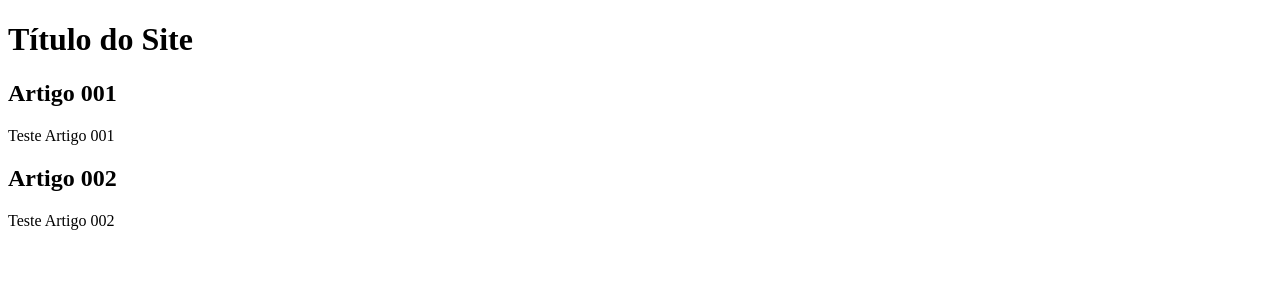
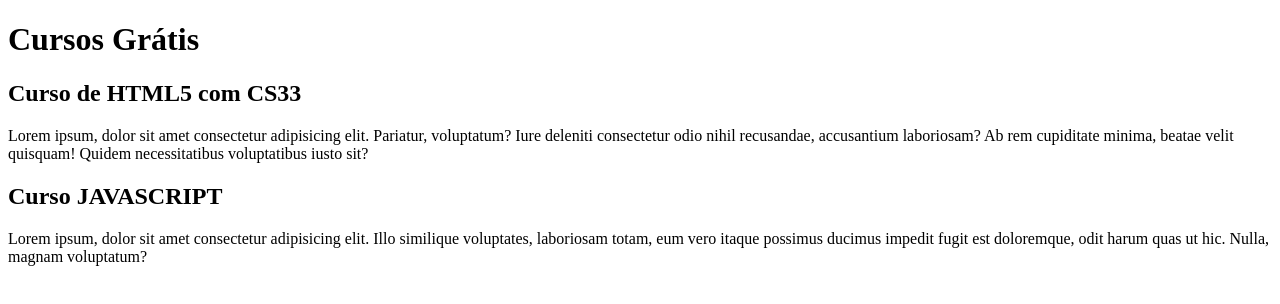
Before and after one commit to LeonardoDev-df/Projeto-x, a plain HTML site: page index.html in a window 1280 px wide. Drawn offline with Linux system fonts and the light colour scheme.

Commit message:
comecei escrever o conteudo

```diff
--- a/index.html
+++ b/index.html
@@ -3,20 +3,20 @@
 <head>
     <meta charset="UTF-8">
     <meta name="viewport" content="width=device-width, initial-scale=1.0">
-    <title>Titulo do Site</title>
+    <title></title>
 </head>
 <body>
     <main>
         <header>
-            <h1>Título do Site</h1>
+            <h1>Cursos Grátis</h1>
         </header>
         <article>
-            <h2>Artigo 001</h2>
-            <p>Teste Artigo 001</p>
+            <h2>Curso de HTML5 com CS33</h2>
+            <p>Lorem ipsum, dolor sit amet consectetur adipisicing elit. Pariatur, voluptatum? Iure deleniti consectetur odio nihil recusandae, accusantium laboriosam? Ab rem cupiditate minima, beatae velit quisquam! Quidem necessitatibus voluptatibus iusto sit?</p>
         </article>
         <article>
-            <h2>Artigo 002</h2>
-            <p>Teste Artigo 002</p>
+            <h2>Curso JAVASCRIPT</h2>
+            <p>Lorem ipsum, dolor sit amet consectetur adipisicing elit. Illo similique voluptates, laboriosam totam, eum vero itaque possimus ducimus impedit fugit est doloremque, odit harum quas ut hic. Nulla, magnam voluptatum?</p>
         </article>
     </main>
 </body>
```
